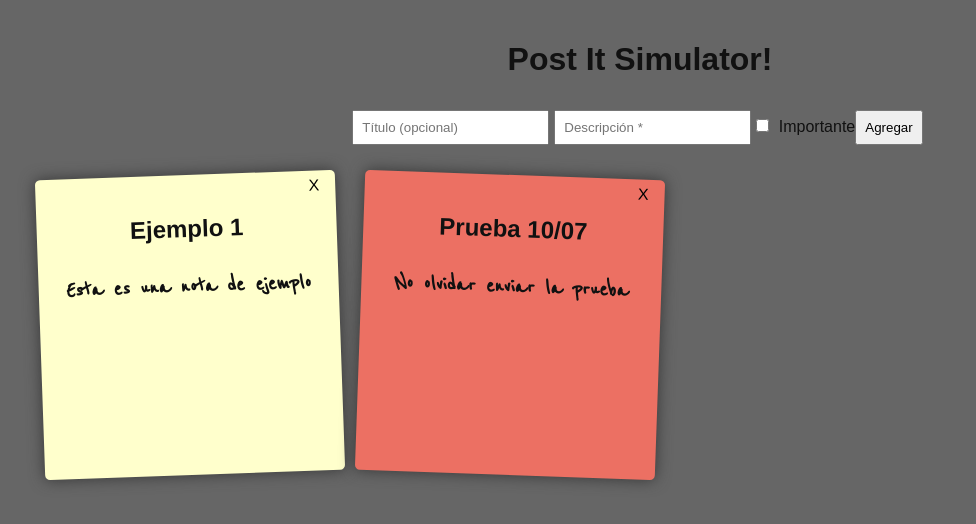
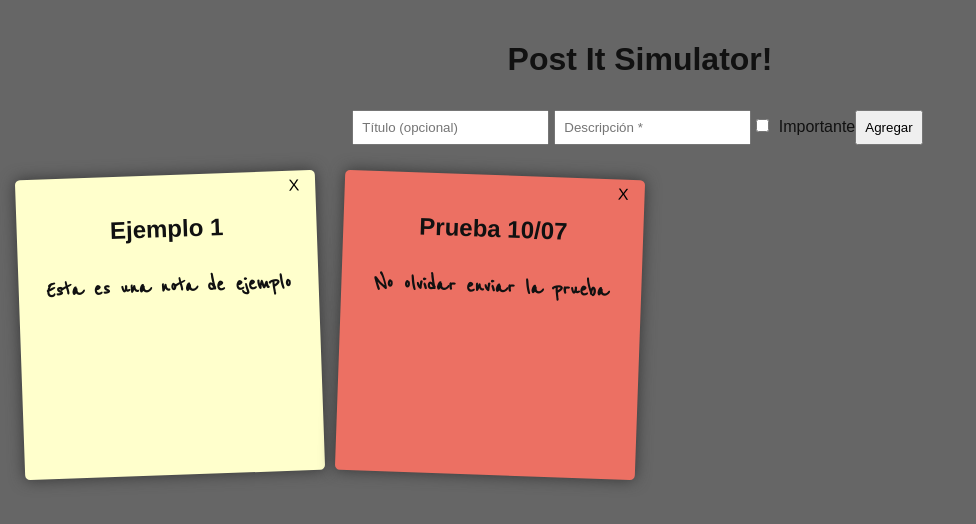
Before and after one commit to Wiccaos/ev3-frontend, a React (Create React App) app: page / in a window 1280 px wide. Shown: the top 524 px of the page, without its empty margins (0-976 px from the left). Built offline with nearby package versions, Linux system fonts and the light colour scheme.

Commit message:
centrar notas

```diff
--- a/src/App.css
+++ b/src/App.css
@@ -34,7 +34,10 @@ p{
   grid-template-columns: repeat(4, 1fr);
   gap: 20px;
   margin-top: 20px;
-  margin: 20px;
+  justify-content: center;
+  width: fit-content;
+  margin-left: auto;
+  margin-right: auto;
 }
 
 .nota {
```
